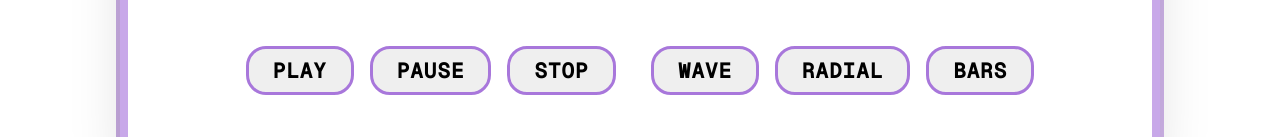
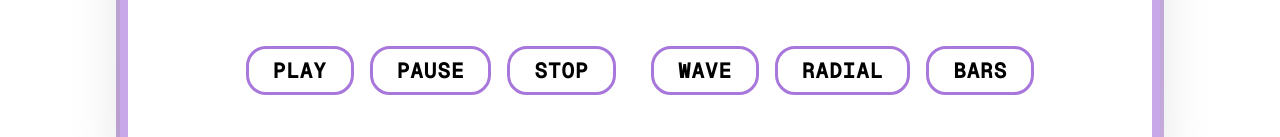
Before and after one commit to Rodevp/audio-view, an Angular app in the folder audioview/: page / in a window 1280 px wide. Shown: the part 473-610 px from the top of the page. Built offline with nearby package versions, Linux system fonts and the light colour scheme; what lucide-angular would draw is missing.

Commit message:
agregando dark mode para la app

```diff
--- a/audioview/src/app/components/action-button/action-button.css
+++ b/audioview/src/app/components/action-button/action-button.css
@@ -7,6 +7,7 @@
     text-transform: uppercase;
     border: 3px solid #a877db;
     transition: all 0.3s ease;
+    background-color: light-dark(var(--light), var(--dark));
 
     &:hover {
         cursor: pointer;
@@ -18,5 +19,5 @@
 
 .selected {
     color: #fff;
-    background-color: #0a0a0a;
+    background-color: light-dark(var(--selected-light), var(--selected-dark));
 }
--- a/audioview/src/app/components/audio-view/audio-view.css
+++ b/audioview/src/app/components/audio-view/audio-view.css
@@ -8,7 +8,7 @@
     position: relative;
     border-radius: 1.5rem;
     box-shadow: 0 0 0 8px #c8a8e9, 0 20px 60px rgba(0, 0, 0, 0.15);
-    background: #ffffff;
+    background-color: light-dark(var(--light), var(--dark));
 
 
     &::before {
--- a/audioview/src/app/components/audio-view/audio-view.ts
+++ b/audioview/src/app/components/audio-view/audio-view.ts
@@ -1,4 +1,4 @@
-import { Component, NgZone, ChangeDetectorRef, inject, ViewChild, ElementRef } from '@angular/core';
+import { Component, NgZone, ChangeDetectorRef, inject, ViewChild, ElementRef, OnInit } from '@angular/core';
 import { LucideAngularModule, Upload, Moon, Sun } from "lucide-angular";
 import { RadialPoint } from '../../types/audio';
 
@@ -18,7 +18,7 @@ import { AudioService } from '../../services/audio';
   templateUrl: './audio-view.html',
   styleUrl: './audio-view.css',
 })
-export class AudioView {
+export class AudioView implements OnInit {
 
   @ViewChild('fileInput') fileInput!: ElementRef<HTMLInputElement>;
   readonly UploadIcon = Upload;
@@ -83,6 +83,8 @@ export class AudioView {
 
   changeTheme = () => {
     this.theme = this.theme === 'dark' ? 'light' : 'dark';
+    document.documentElement.setAttribute('data-theme', this.theme);
+    localStorage.setItem('theme', this.theme);
   }
 
   changeGraphic = (graphic: string) => {
@@ -134,4 +136,17 @@ export class AudioView {
     this.audioStore.pauseTime.set(0);
   }
 
+  getInitialTheme(): 'dark' | 'light' {
+    const savedTheme = localStorage.getItem('theme') as 'dark' | 'light' | null;
+    if (savedTheme) return savedTheme;
+
+    const prefersDark = window.matchMedia('(prefers-color-scheme: dark)').matches;
+    return prefersDark ? 'dark' : 'light';
+  }
+
+  ngOnInit(): void {
+    this.theme = this.getInitialTheme();
+    document.documentElement.setAttribute('data-theme', this.theme);
+  }
+
 }
--- a/audioview/src/app/components/icon-button/icon-button.css
+++ b/audioview/src/app/components/icon-button/icon-button.css
@@ -5,10 +5,12 @@
     border: none;
     cursor: pointer;
     transition: all 0.3s ease;
-    background-color: #ffffff;
+    background-color: light-dark(var(--light), var(--dark));
+    color: light-dark(var(--dark), var(--light));
 
     &:hover {
         cursor: pointer;
-        background-color: #ebebeb;
+        color: light-dark(#ffffff, #0a0a0a);
+        background-color: light-dark(#a877db, var(--selected-dark));
     }
 }
--- a/audioview/src/styles.css
+++ b/audioview/src/styles.css
@@ -1,3 +1,19 @@
+:root {
+    color-scheme: light dark;
+    --dark: #0a0a0a;
+    --light: #ffffff;
+    --selected-dark: #a877db;
+    --selected-light: #0a0a0a;
+}
+
+:root[data-theme="dark"] {
+    color-scheme: dark;
+}
+
+:root[data-theme="light"] {
+    color-scheme: light;
+}
+
 @font-face {
     font-family: 'Geist Mono';
     src: url('./fonts/GeistMono.ttf');
@@ -5,10 +21,10 @@
     font-style: normal;
 }
 
-
 * {
     margin: 0;
     padding: 0;
     box-sizing: border-box;
     font-family: 'Geist Mono', monospace;
+    transition: background-color 0.3s ease;
 }
```
